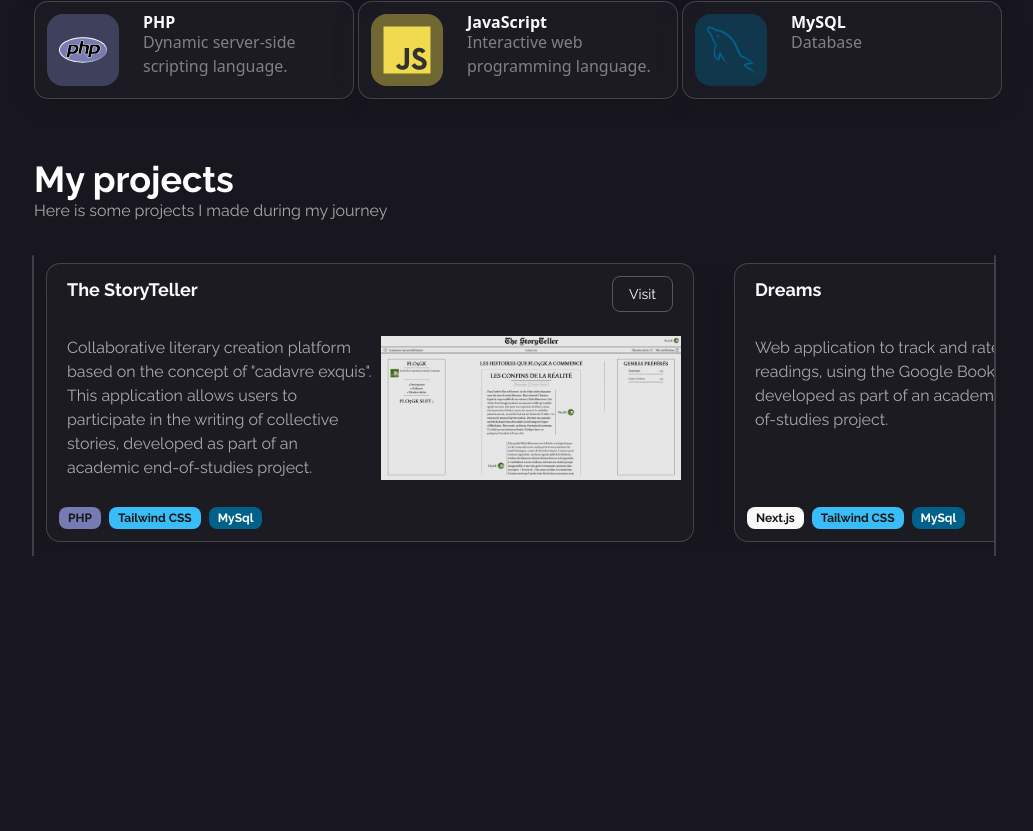
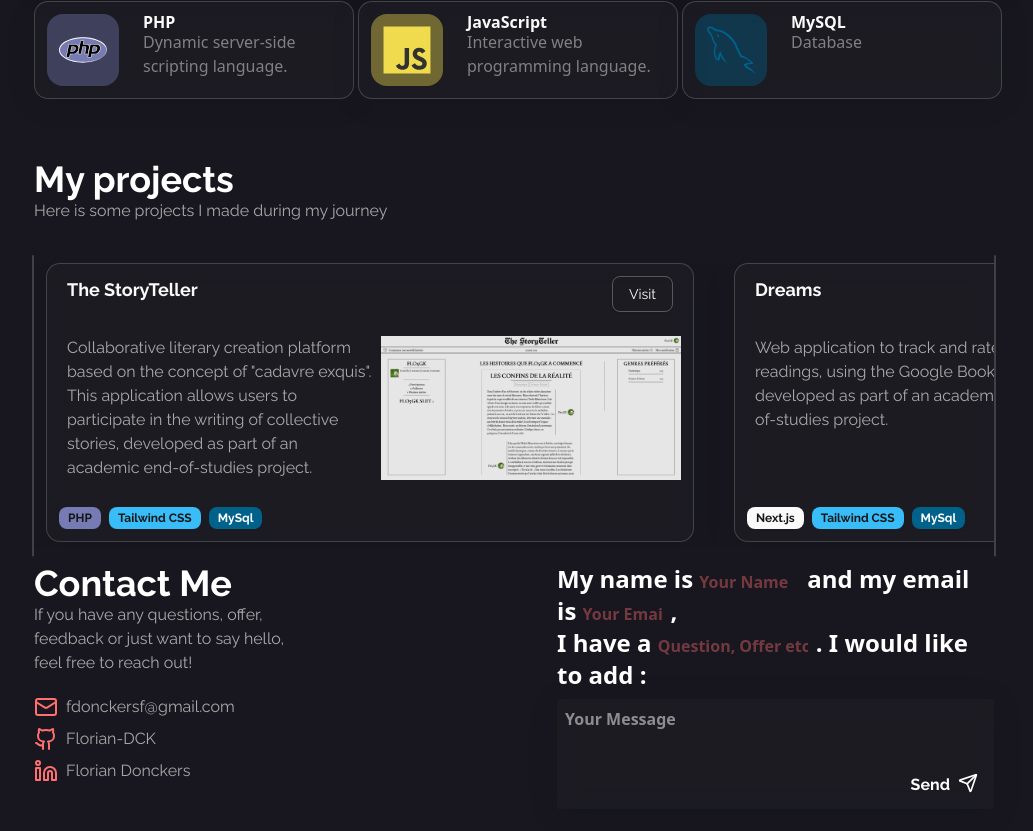
Before and after one commit to Florian-DCK/new-personal-site, a Next.js app: page /en in a window 1280 px wide. Shown: the part 1117-1948 px from the top of the page, without its empty margins (126-1159 px from the left). Before the commit the page ends 1673 px from the top, so only its background shows below. Built offline with nearby package versions, Linux system fonts and the light colour scheme.

Commit message:
Ajout du composant Contact avec gestion des soumissions de formulaire et amélioration des styles des titres dans les composants Projects et Stack.

```diff
--- a/src/app/[locale]/page.tsx
+++ b/src/app/[locale]/page.tsx
@@ -8,6 +8,7 @@ import { useEffect } from 'react';
 import Navbar from '@/components/navbar';
 import Stack from '@/components/stack';
 import Projects from '@/components/projects';
+import Contact from '@/components/contact';
 
 export default function HomePage() {
 	const t = useTranslations('HomePage');
@@ -78,6 +79,7 @@ export default function HomePage() {
 				<Stack></Stack>
 				<Projects></Projects>
 			</section>
+			<Contact />
 		</div>
 	);
 }
--- a/src/app/globals.css
+++ b/src/app/globals.css
@@ -46,6 +46,11 @@
 	--sidebar-accent-foreground: oklch(0.205 0 0);
 	--sidebar-border: oklch(0.922 0 0);
 	--sidebar-ring: oklch(0.708 0 0);
+}
+
+*::selection {
+	background-color: var(--ownAccent);
+	color: var(--ownBackground);
 }
 
 .fluid {
@@ -108,6 +113,43 @@ body {
 	background: rgba(47, 46, 53, 0.2);
 	box-shadow: 0 4px 30px rgba(0, 0, 0, 0.1);
 	backdrop-filter: blur(10px);
+}
+.sliding-underline,
+.contact-input {
+	background-image: linear-gradient(var(--ownAccent), var(--ownAccent));
+	background-size: 0% 0.1em;
+	background-position-x: 0%;
+	background-position-y: 100%;
+	background-repeat: no-repeat;
+	transition: background-size 0.2s ease-in-out;
+}
+
+.sliding-underline:hover,
+.contact-input:focus {
+	background-size: 100% 0.1em;
+	background-position-x: 0%;
+	background-position-y: 100%;
+	transition: background-size 0.3s ease-in-out;
+}
+
+.contact-input {
+	padding-top: 0.25rem;
+	/* margin-left: 0.5rem; */
+	color: var(--ownAccent);
+	opacity: 0.8;
+	transition: border-bottom-color 0.3s ease, opacity 0.3s ease, scale 0.3s ease,
+		background-size 0.2s ease-in-out;
+}
+
+.contact-textarea {
+	width: 100%;
+	margin-left: 0;
+}
+
+.contact-input:focus {
+	outline: none;
+	border-bottom-color: var(--ownAccent);
+	opacity: 1;
 }
 
 .dark {
--- /dev/null
+++ b/src/components/contact.tsx
@@ -0,0 +1,125 @@
+import { createIcons, icons } from 'lucide';
+
+export default function Contact() {
+	async function handleSubmit(event) {
+		event.preventDefault();
+		const formData = new FormData(event.target);
+		const data = Object.fromEntries(formData.entries());
+		const response = await fetch('/api/contact', {
+			method: 'POST',
+			headers: {
+				'Content-Type': 'application/json',
+			},
+			body: JSON.stringify(data),
+		});
+		if (response.ok) {
+			// Handle success
+		} else {
+			// Handle error
+		}
+	}
+
+	async function handleInput(event, minWidth = 100, spacePerChar = 8) {
+		event.target.style.width =
+			Math.max(minWidth, event.target.value.length * spacePerChar + 5) + 'px';
+	}
+
+	return (
+		<article className="pt-20 pb-60 px-40 flex justify-center" id="contact">
+			<div>
+				<h1 className="font-main font-bold text-4xl sliding-underline w-fit">
+					Contact Me
+				</h1>
+				<p className="font-main text-stone-200/70 w-1/2 mb-5">
+					If you have any questions, offer, feedback or just want to say hello,
+					feel free to reach out!
+				</p>
+				<ul>
+					<li className="flex items-center mb-2">
+						<i data-lucide="mail" className="me-2 text-ownAccent"></i>
+						<a
+							className="font-main text-stone-200/70 sliding-underline w-fit"
+							href="mailto:fdonckersf@gmail.com"
+							target="_blank">
+							fdonckersf@gmail.com
+						</a>
+					</li>
+					<li className="flex items-center mb-2">
+						<i data-lucide="github" className="me-2 text-ownAccent"></i>
+						<a
+							href="https://github.com/Florian-DCK"
+							className="font-main text-stone-200/70 sliding-underline w-fit"
+							target="_blank">
+							Florian-DCK
+						</a>
+					</li>
+					<li className="flex items-center mb-2">
+						<i data-lucide="linkedin" className="me-2 text-ownAccent"></i>
+						<a
+							href="https://www.linkedin.com/in/florian-donckers-b60a08200/"
+							className="font-main text-stone-200/70 sliding-underline w-fit"
+							target="_blank">
+							Florian Donckers
+						</a>
+					</li>
+				</ul>
+			</div>
+			<form
+				action=""
+				className="[&_*]:not-[input]:not-[button]:not-[div]:not-[textarea]:text-2xl [&_*]:font-bold items-center max-w-1/2"
+				onSubmit={handleSubmit}>
+				<span>My name is </span>
+				<input
+					type="text"
+					name="name"
+					className="contact-input w-[100px]"
+					placeholder="Your Name"
+					onInput={handleInput}
+					style={{ minWidth: '100px' }}
+				/>
+				<span className="ms-2">and my email is </span>
+				<input
+					type="email"
+					name="email"
+					className="contact-input w-[80px]"
+					placeholder="Your Email"
+					onInput={(event) => handleInput(event, 80, 9)}
+					style={{ minWidth: '80px' }}
+				/>
+				<span className="ms-2">
+					,<br /> I have a{' '}
+				</span>
+				<input
+					type="text"
+					name="subject"
+					className="contact-input w-[150px]"
+					placeholder="Question, Offer etc"
+					onInput={(event) => handleInput(event, 100, 8)}
+					style={{ minWidth: '100px' }}
+				/>
+				<span className="ms-2">
+					. I would like to add :<br />
+				</span>
+				<div className="glass relative mt-2">
+					<textarea
+						name="message"
+						id="message"
+						className="contact-textarea px-2 mt-2 w-full overflow-hidden focus:outline-none text-md pb-12"
+						placeholder="Your Message"
+						onInput={(event) => {
+							event.target.style.height = 'auto';
+							event.target.style.height =
+								Math.max(80, event.target.scrollHeight) + 'px';
+						}}
+						style={{ minHeight: '80px', resize: 'none' }}></textarea>
+					<button
+						className={`flex absolute bottom-2 right-2 px-2 py-1 cursor-pointer rounded bg-transparent transition-all text-white font-main hover:text-black hover:bg-white z-10 text-md`}
+						type="submit">
+						Send
+						<i data-lucide="send" className="ms-2 size-5"></i>
+					</button>
+				</div>
+			</form>
+		</article>
+	);
+}
--- a/src/components/projects.tsx
+++ b/src/components/projects.tsx
@@ -12,7 +12,9 @@ export default function Projects() {
 	return (
 		<main className="relative h-fit max-h-80">
 			<div>
-				<h1 className="font-main font-bold text-4xl">{t('projectsTitle')}</h1>
+				<h1 className="font-main font-bold text-4xl w-fit sliding-underline">
+					{t('projectsTitle')}
+				</h1>
 				<p className="font-main text-stone-200/70 w-1/2 mb-10">
 					{t('projectsDescription')}
 				</p>
--- a/src/components/stack.tsx
+++ b/src/components/stack.tsx
@@ -19,7 +19,9 @@ export default function Stack() {
 	return (
 		<main className=" w-fit">
 			<div>
-				<h1 className="font-main font-bold text-4xl">{t('stackTitle')}</h1>
+				<h1 className="font-main font-bold text-4xl w-fit sliding-underline">
+					{t('stackTitle')}
+				</h1>
 				<p className="font-main text-stone-200/70 w-1/2 mb-10">
 					{t('stackDescription')}
 				</p>
```
